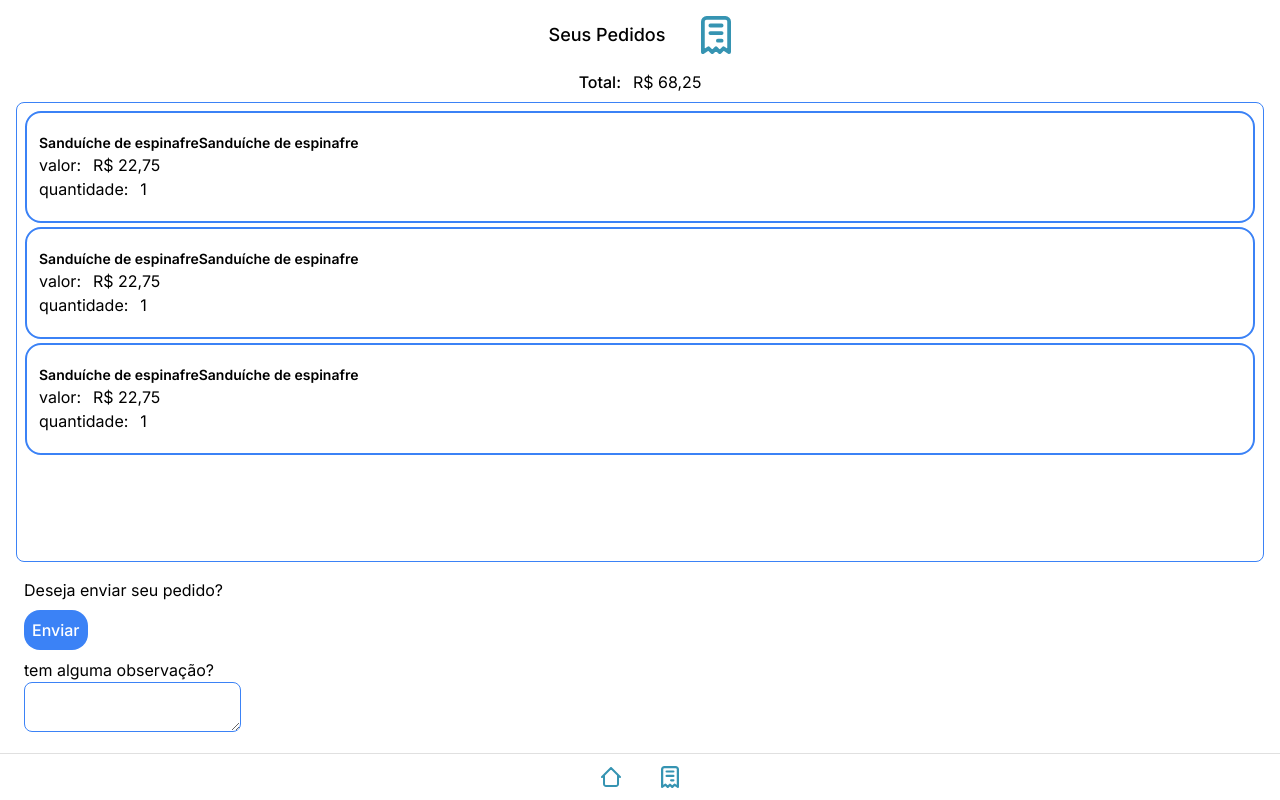
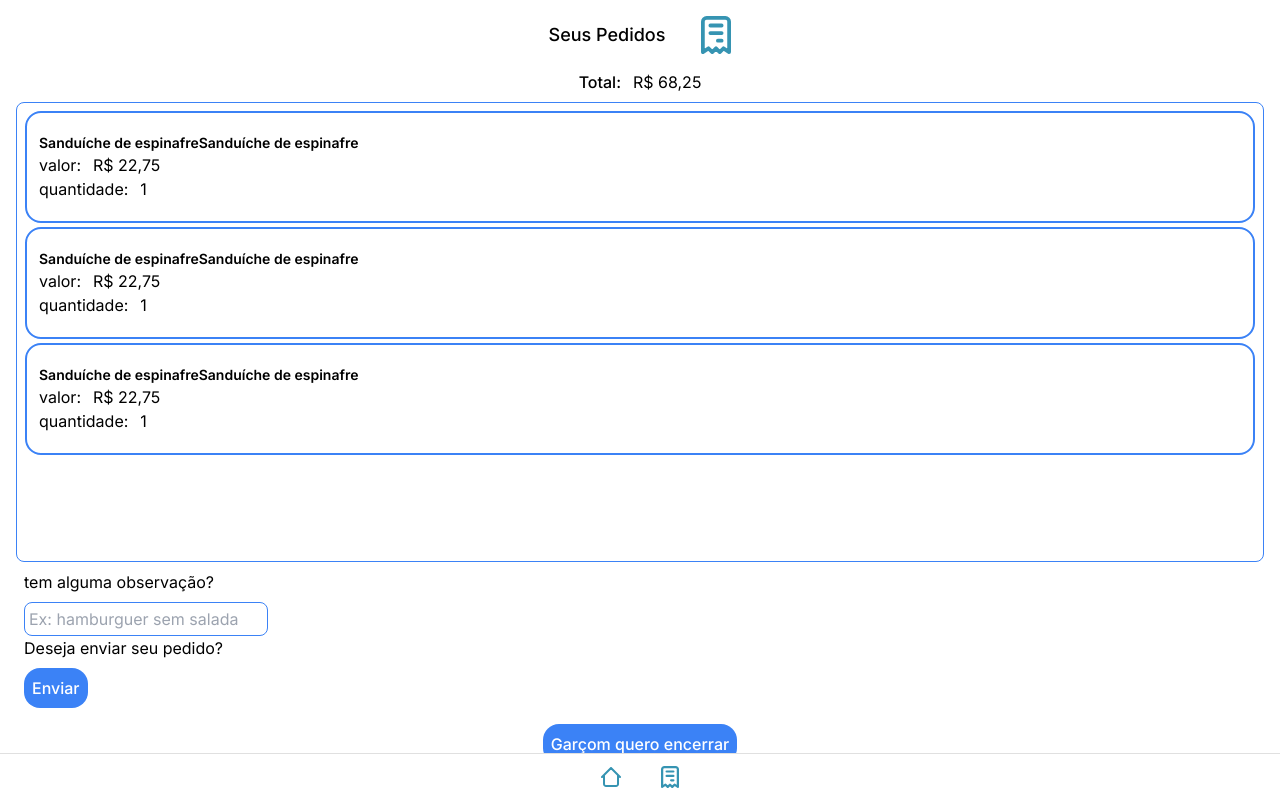
Before and after one commit to Reactweb23/e_pedidos_carapio, a Next.js app: page /orders in a window 1280 px wide. Built offline with nearby package versions, Linux system fonts and the light colour scheme.

Commit message:
feat: createdd component forms orders

```diff
--- a/src/components/Form/index.tsx
+++ b/src/components/Form/index.tsx
@@ -1,12 +1,23 @@
 export const FormsOrder = () => {
     return (
-        <div className="flex-col m-2 mt-4 h-full ">
+        <div className="flex-col m-2 mt-2">
+            <h3>tem alguma observação?</h3>
+            <input
+                className=" border-blue-500 border rounded-lg mt-2 p-1"
+                placeholder="Ex: hamburguer sem salada"
+            />
             <h3>Deseja enviar seu pedido?</h3>
             <button className="bg-blue-500 p-2 rounded-2xl text-white font-medium my-2">
                 Enviar
             </button>
-            <h3>tem alguma observação?</h3>
-            <textarea className=" border-blue-500 border rounded-lg" />
+            <div className="flex w-full justify-center">
+                <button className="bg-blue-500 p-2 rounded-2xl text-white font-medium my-2">
+                    Garçom quero encerrar
+                </button>
+            </div>
+            <div>
+
+            </div>
         </div>
     )
 }
```
